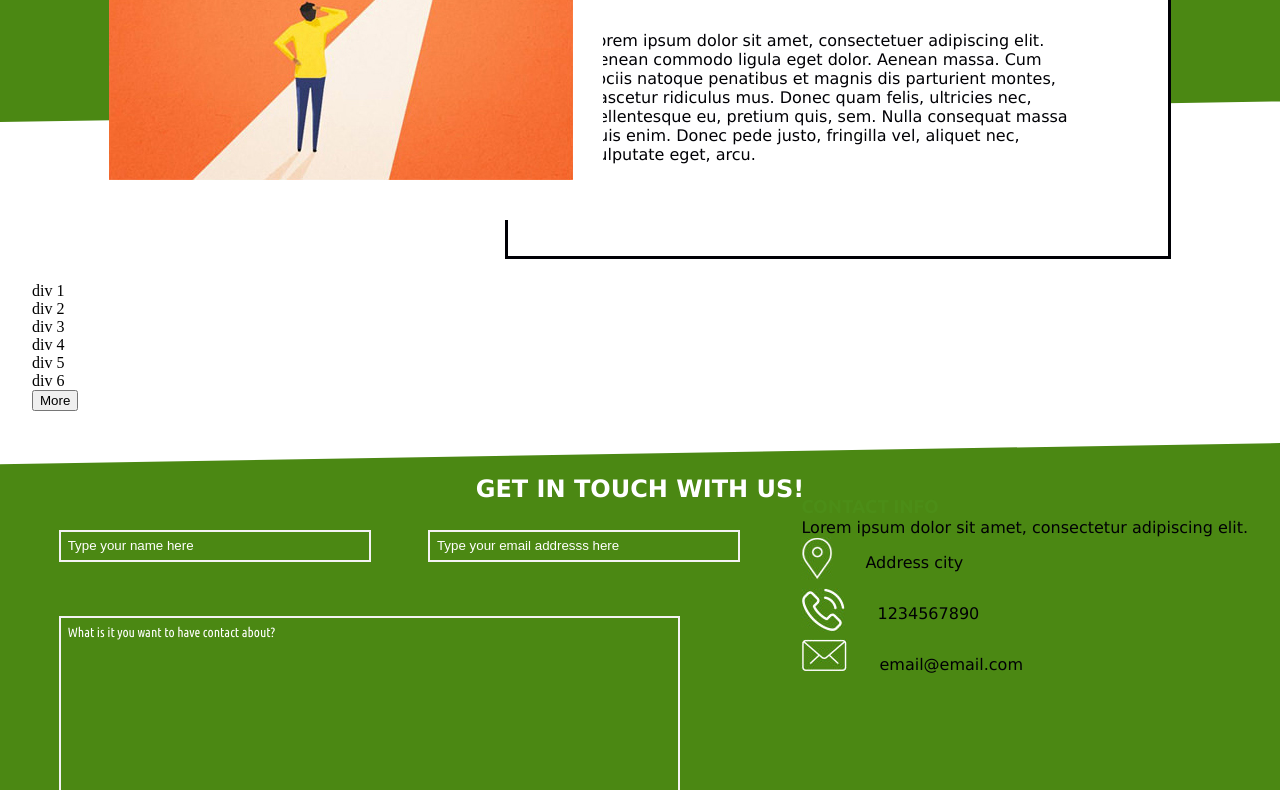
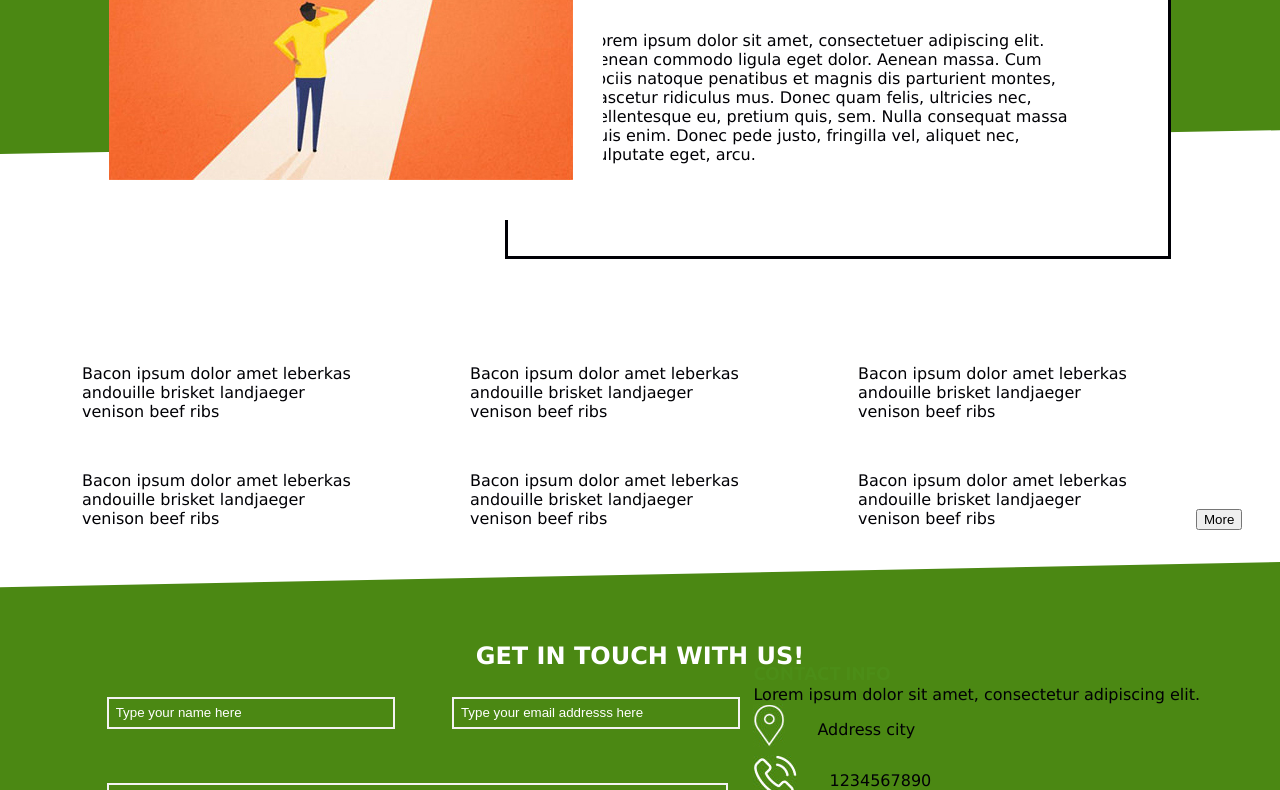
Before and after one commit to 1022792/projectfair, a website: page index.html in a window 1280 px wide. Shown: the part 148-938 px from the top of the page. Drawn offline with Linux system fonts and the light colour scheme; a web font is replaced by a local one.

Commit message:
add scrollfix

```diff
--- a/index.html
+++ b/index.html
@@ -17,7 +17,6 @@
             <li class="menu__li"><a class="menu__link" href="#">about</a></li>
         </ul>
     </nav>
-
 
 </header>
 <section class="section purpose">
@@ -46,16 +45,34 @@
 <section class="section expertise"></section>
 <section class="section services"></section>
 <section class="section resources">
-    <div class="resources__content">div 1</div>
-    <div class="resources__content">div 2</div>
-    <div class="resources__content">div 3</div>
-    <div class="resources__content">div 4</div>
-    <div class="resources__content">div 5</div>
-    <div class="resources__content">div 6</div>
-    <div class="resources__content">div 7</div>
-    <div class="resources__content">div 8</div>
-    <div class="resources__content">div 9</div>
-    <button onclick="more()">More</button>
+    <div class="resources__content">
+        <p>Bacon ipsum dolor amet leberkas andouille brisket landjaeger venison beef ribs</p>
+    </div>
+    <div class="resources__content">
+        <p>Bacon ipsum dolor amet leberkas andouille brisket landjaeger venison beef ribs</p>
+    </div>
+    <div class="resources__content">
+        <p>Bacon ipsum dolor amet leberkas andouille brisket landjaeger venison beef ribs</p>
+    </div>
+    <div class="resources__content">
+        <p>Bacon ipsum dolor amet leberkas andouille brisket landjaeger venison beef ribs</p>
+    </div>
+    <div class="resources__content">
+        <p>Bacon ipsum dolor amet leberkas andouille brisket landjaeger venison beef ribs</p>
+    </div>
+    <div class="resources__content">
+        <p>Bacon ipsum dolor amet leberkas andouille brisket landjaeger venison beef ribs</p>
+    </div>
+    <div class="resources__content">
+        <p>Bacon ipsum dolor amet leberkas andouille brisket landjaeger venison beef ribs</p>
+    </div>
+    <div class="resources__content">
+        <p>Bacon ipsum dolor amet leberkas andouille brisket landjaeger venison beef ribs</p>
+    </div>
+    <div class="resources__content">
+        <p>Bacon ipsum dolor amet leberkas andouille brisket landjaeger venison beef ribs</p>
+    </div>
+    <button class="resources__button" onclick="more()">More</button>
 </section>
 <section class="section contact">
     <h2 class="contact__heading2">GET IN TOUCH WITH US!</h2>
--- a/main.scss
+++ b/main.scss
@@ -1,7 +1,8 @@
 //normalize
 @import "sass/vendor/_normalize.scss";
 
-@import "sass/_about.scss";
+//base
+@import "sass/base/scrollfix";
 @import "sass/base/typography";
 
 //modules
@@ -12,3 +13,5 @@
 @import "sass/partials/purpose";
 @import "sass/partials/_Header.scss";
 @import "sass/partials/contactform";
+@import "sass/partials/about";
+@import "sass/partials/sectionresources";
--- a/sass/_about.scss
+++ /dev/null
@@ -1,26 +0,0 @@
-.about {
-  background-color: #4B8813;
-  color: #fff;
-  text-align: center;
-  padding: 3em;
-  clip-path: polygon(0 0, 100% 8%, 100% 90%, 0 100%);
-
-}
-.about__paragraph {
-  width: 80%;
-  padding: 0 10%;
-  color: #ffffff;
-}
-
-body{
-  overflow:hidden;
-  margin: 0;
-}
-
-.about__heading2{
-  font-weight: bold;
-}
-
-.about__information, .about__heading2 {
-  margin-left:5%;
-}
--- /dev/null
+++ b/sass/base/_scrollfix.scss
@@ -0,0 +1,3 @@
+html{
+  overflow: scroll;
+}
```
Also changed, not shown: css/main.css, 3 other files.
